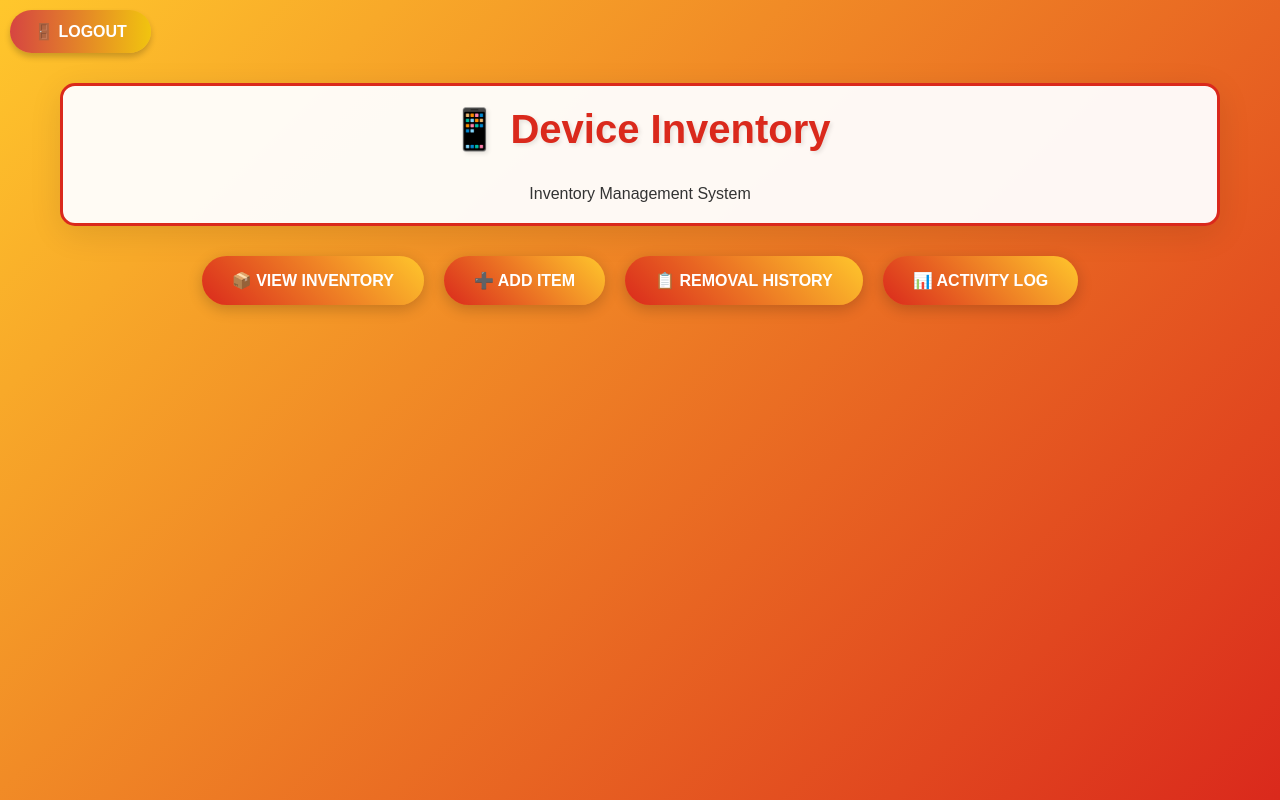
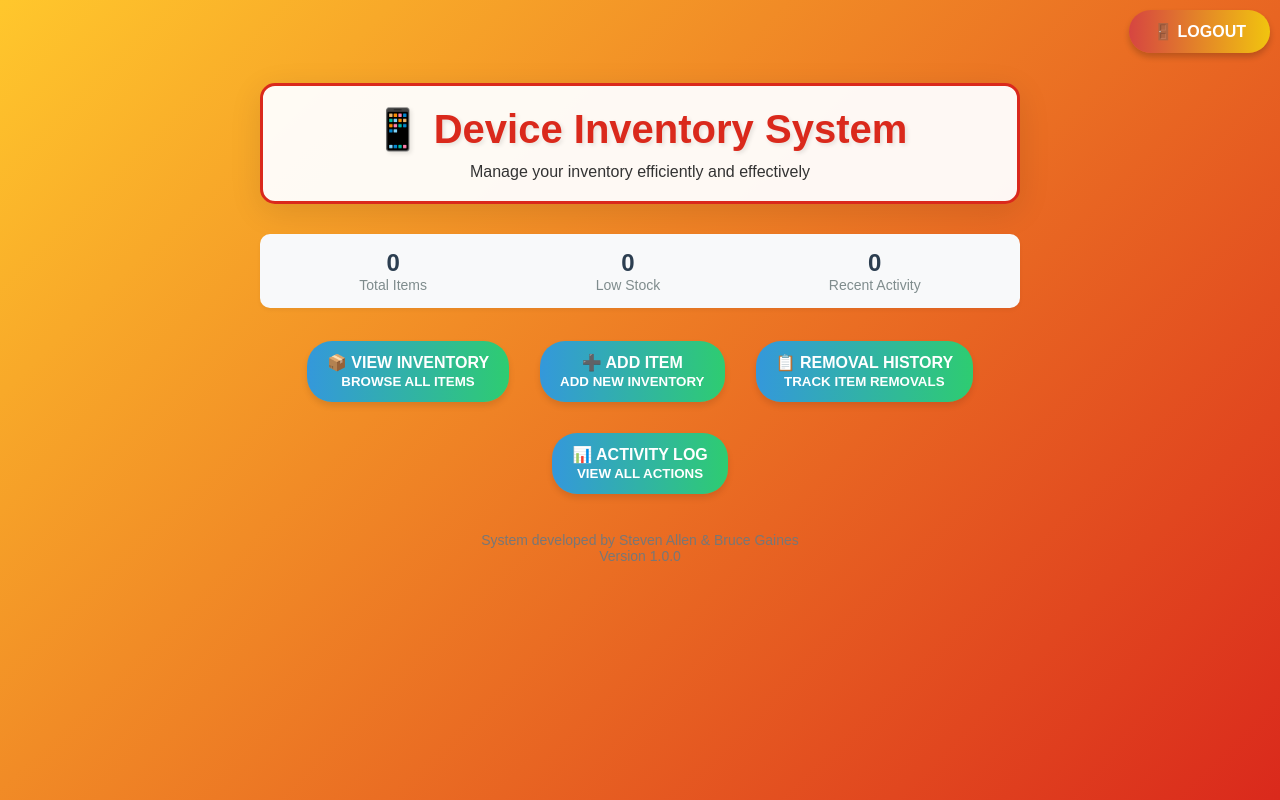
Before and after one commit to OTP-Pro-Inventory/plsendme, a Flask app: template templates/index.html in a window 1280 px wide. Run offline with Flask 3, Linux system fonts and the light colour scheme; the template is opened without the code that fills it, so the values that code supplies are empty.

Commit message:
Update index.html

```diff
--- a/templates/index.html
+++ b/templates/index.html
@@ -1,7 +1,10 @@
-
 <!DOCTYPE html>
 <html lang="en">
 <head>
+    <meta charset="UTF-8">
+    <meta name="viewport" content="width=device-width, initial-scale=1.0">
+    <title>Device Inventory System</title>
+    <link rel="stylesheet" href="static/styles.css">
     <style>
         .custom-button {
             display: inline-block;
@@ -19,30 +22,151 @@
         .custom-button:hover {
             transform: scale(1.05);
         }
+
+        .menu-btn {
+            background: linear-gradient(to right, #3498db, #2ecc71);
+            color: white;
+            border: none;
+            padding: 12px 20px;
+            margin: 8px;
+            border-radius: 25px;
+            cursor: pointer;
+            font-size: 16px;
+            transition: all 0.3s ease;
+            box-shadow: 0 4px 6px rgba(0,0,0,0.1);
+        }
+
+        .menu-btn:hover {
+            transform: translateY(-3px);
+            box-shadow: 0 6px 8px rgba(0,0,0,0.15);
+        }
+
+        .header {
+            text-align: center;
+            margin-bottom: 30px;
+        }
+
+        .container {
+            max-width: 800px;
+            margin: 0 auto;
+            padding: 20px;
+        }
+
+        .menu {
+            display: flex;
+            flex-wrap: wrap;
+            justify-content: center;
+            gap: 15px;
+        }
+
+        .credits {
+            margin-top: 30px;
+            text-align: center;
+            color: #777;
+            font-size: 14px;
+        }
+
+        .stats {
+            display: flex;
+            justify-content: space-around;
+            margin: 25px 0;
+            padding: 15px;
+            background: #f8f9fa;
+            border-radius: 10px;
+            box-shadow: 0 2px 4px rgba(0,0,0,0.05);
+        }
+
+        .stat-item {
+            text-align: center;
+        }
+
+        .stat-value {
+            font-size: 24px;
+            font-weight: bold;
+            color: #2c3e50;
+        }
+
+        .stat-label {
+            font-size: 14px;
+            color: #7f8c8d;
+        }
     </style>
-
-    <meta charset="UTF-8">
-    <meta name="viewport" content="width=device-width, initial-scale=1.0">
-    <title>Device Inventory System</title>
-    <link rel="stylesheet" href="static/styles.css">
 </head>
 <body>
-
+    <div style="text-align: right;">
         <a href="/logout" class="custom-button">🚪 LOGOUT</a>
+    </div>
 
     <div class="container">
         <div class="header">
-            <h1>📱 Device Inventory</h1>
-            <h3 style="color: rgba(255, 255, 255, 0);"> Code was a collaberation between Steven Allen & Bruce Gaines </h3>
-            <p hidden> This Code was a collaberation between Steven Allen & Bruce Gaines </p>
-            <p>Inventory Management System</p>
+            <h1>📱 Device Inventory System</h1>
+            <p>Manage your inventory efficiently and effectively</p>
         </div>
-        <div class="menu">
-            <button class="menu-btn" onclick="location.href='inventory.html'">📦 View Inventory</button>
-            <button class="menu-btn" onclick="location.href='add_item.html'">➕ Add Item</button>
-            <button class="menu-btn" onclick="location.href='removals.html'">📋 Removal History</button>
-            <button class="menu-btn" onclick="location.href='activity_log.html'">📊 Activity Log</button>
+
+        <!-- Quick Stats Section -->
+        <div class="stats">
+            <div class="stat-item">
+                <div class="stat-value" id="total-items">--</div>
+                <div class="stat-label">Total Items</div>
+            </div>
+            <div class="stat-item">
+                <div class="stat-value" id="low-stock">--</div>
+                <div class="stat-label">Low Stock</div>
+            </div>
+            <div class="stat-item">
+                <div class="stat-value" id="recent-activity">--</div>
+                <div class="stat-label">Recent Activity</div>
             </div>
         </div>
+
+        <div class="menu">
+            <button class="menu-btn" onclick="location.href='inventory.html'">
+                📦 View Inventory<br>
+                <small>Browse all items</small>
+            </button>
+            <button class="menu-btn" onclick="location.href='add_item.html'">
+                ➕ Add Item<br>
+                <small>Add new inventory</small>
+            </button>
+            <button class="menu-btn" onclick="location.href='removals.html'">
+                📋 Removal History<br>
+                <small>Track item removals</small>
+            </button>
+            <button class="menu-btn" onclick="location.href='activity_log.html'">
+                📊 Activity Log<br>
+                <small>View all actions</small>
+            </button>
+        </div>
+
+        <div class="credits">
+            <p>System developed by Steven Allen & Bruce Gaines</p>
+            <p>Version 1.0.0</p>
+        </div>
+    </div>
+
+    <script>
+        // This would be populated with actual data from your backend
+        // For now, we'll use placeholder values
+        document.addEventListener('DOMContentLoaded', function() {
+            // These would normally come from API calls
+            // fetch('/api/stats').then(...)
+
+            // Placeholder values
+            document.getElementById('total-items').textContent = '0';
+            document.getElementById('low-stock').textContent = '0';
+            document.getElementById('recent-activity').textContent = '0';
+
+            // You would implement actual data fetching like:
+            /*
+            fetch('/api/inventory/stats')
+                .then(response => response.json())
+                .then(data => {
+                    document.getElementById('total-items').textContent = data.totalItems;
+                    document.getElementById('low-stock').textContent = data.lowStockItems;
+                    document.getElementById('recent-activity').textContent = data.recentActivities;
+                });
+            */
+        });
+    </script>
 </body>
 </html>
```
Lines whose indentation alone changed are shown as unchanged.
